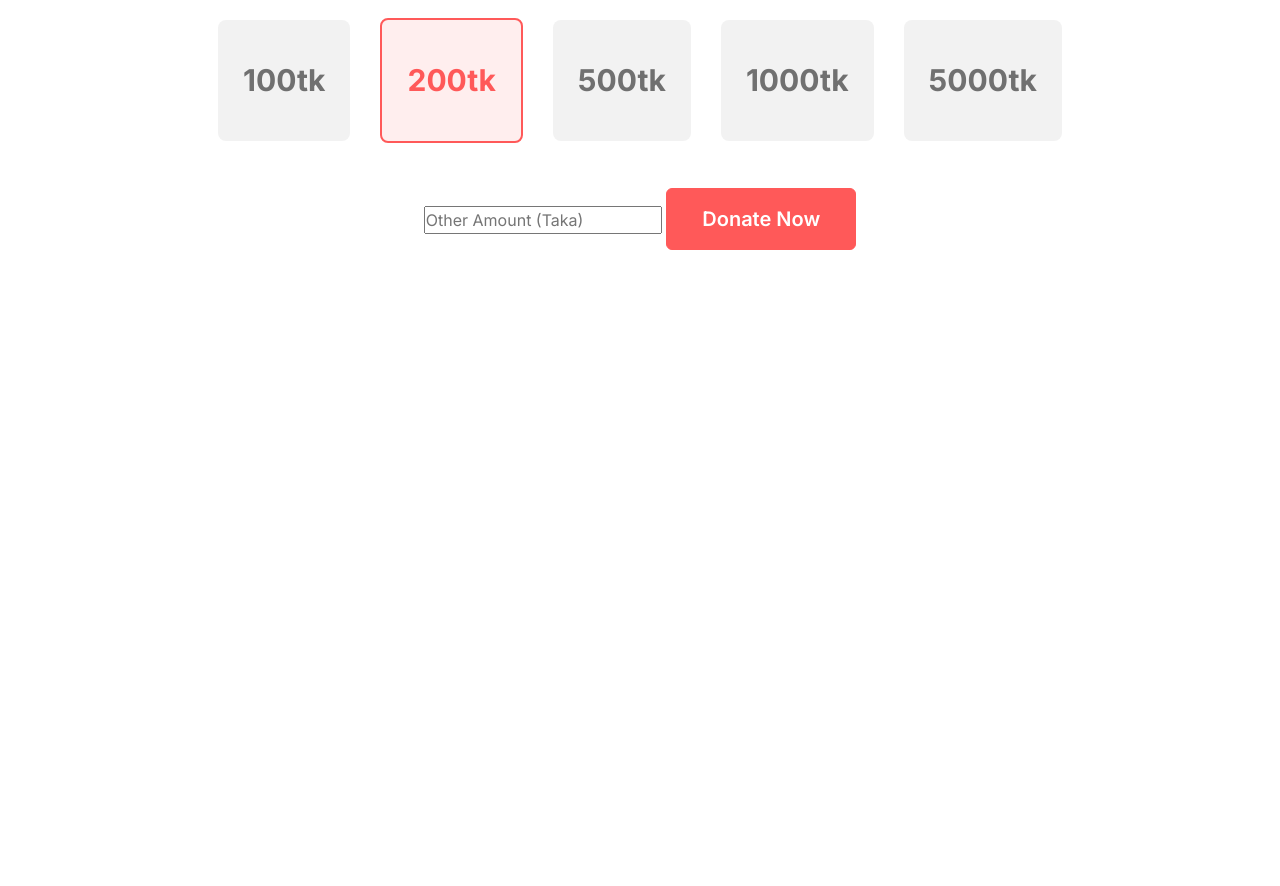
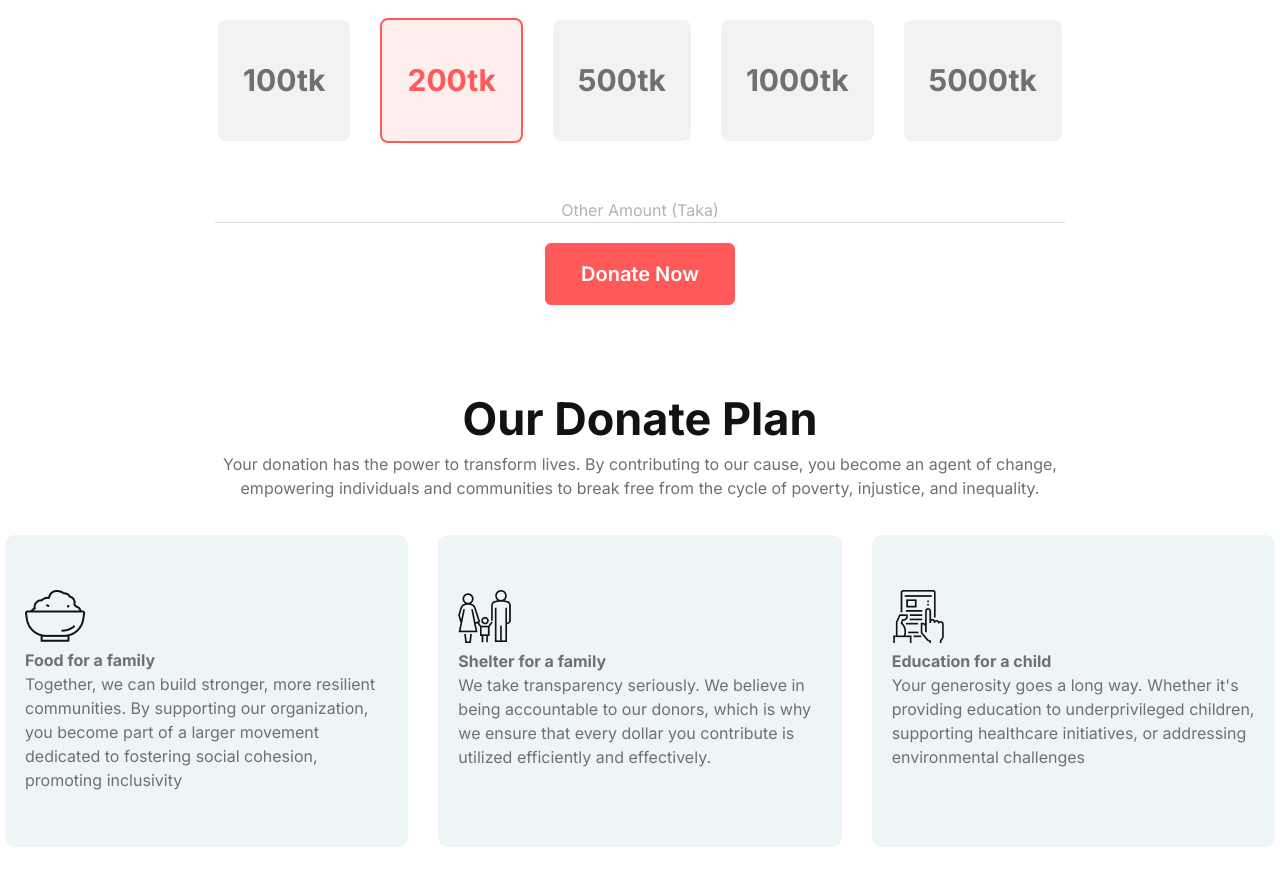
Before and after one commit to iamamolsarker/assign_01_donate_today, a plain HTML site: page index.html in a window 1280 px wide. Shown: the part 863-1749 px from the top of the page. Before the commit the page ends 1193 px from the top, so only its background shows below. Drawn offline with Linux system fonts and the light colour scheme.

Commit message:
donate plan

```diff
--- a/index.html
+++ b/index.html
@@ -18,7 +18,7 @@
             <a href="" class="donate-btn">Donate Now</a>
         </div>
     </section>
-    <section class="donate-amount">
+    <section class="donate-amount flex-column">
         <div class="small-container">
             <h2 class="sub-title">Donate Today</h2>
             <p class="amount-text">Your donation has the power to transform lives. By contributing to our cause, you become an agent of change, empowering individuals and communities to break free from the cycle of poverty, injustice, and inequality.</p>
@@ -40,9 +40,32 @@
                 <h3 class="amount-title">5000tk</h3>
             </div>
         </div>
-        <div>
-            <input type="text" name="" id="" placeholder="Other Amount (Taka)">
-            <button type="submit" class="donate-btn">Donate Now</button>
+        <div class="small-container flex-column">
+            <input type="text" name="" id="" placeholder="Other Amount (Taka)" class="custom-amount-field">
+            <button type="submit" class="donate-submit-btn donate-btn">Donate Now</button>
+        </div>
+    </section>
+    <section class="flex-column">
+        <div class="small-container">
+            <h2 class="sub-title">Our Donate Plan</h2>
+            <p class="amount-text">Your donation has the power to transform lives. By contributing to our cause, you become an agent of change, empowering individuals and communities to break free from the cycle of poverty, injustice, and inequality.</p>
+        </div>
+        <div class="flex-container container donate-plan-box">
+            <div class="third plan-1">
+                <img src="images/food.png" alt="">
+                <h3 class="plan-title">Food for a family</h3>
+                <p class="plan-text">Together, we can build stronger, more resilient communities. By supporting our organization, you become part of a larger movement dedicated to fostering social cohesion, promoting inclusivity</p>
+            </div>
+            <div class="third plan-2">
+                <img src="images/family.png" alt="">
+                <h3 class="plan-title">Shelter for a family</h3>
+                <p class="plan-text">We take transparency seriously. We believe in being accountable to our donors, which is why we ensure that every dollar you contribute is utilized efficiently and effectively.</p>
+            </div>
+            <div class="third plan-3">
+                <img src="images/education.png" alt="">
+                <h3 class="plan-title">Education for a child</h3>
+                <p class="plan-text">Your generosity goes a long way. Whether it's providing education to underprivileged children, supporting healthcare initiatives, or addressing environmental challenges</p>
+            </div>
         </div>
     </section>
 </body>
--- a/style.css
+++ b/style.css
@@ -23,6 +23,9 @@
 section{
     margin-bottom: 80px;
 }
+.small-container{
+    width: 850px;
+}
 /* Banner section Styles */
 .banner-section{
     background-image:url(images/banner_bg.png);
@@ -31,9 +34,7 @@ section{
     background-size: cover;
     min-height: 80vh;
 }
-.small-container{
-    width: 850px;
-}
+
 .main-title{
     color: #ffffff;
     font-size: 60px;
@@ -64,7 +65,7 @@ section{
 
 }
 /* Donate Today section */
-.donate-amount{
+.flex-column{
     display: flex;
     flex-direction: column;
     align-items: center;
@@ -100,3 +101,37 @@ section{
 #active-title{
     color: #FF5959;
 }
+
+.custom-amount-field{
+    width: 100%;
+    display: block;
+    margin-top: 40px;
+    border: 0;
+    border-bottom: 1px solid #DADADA;
+}
+.donate-submit-btn{
+    margin-top: 20px;
+}
+::placeholder{
+    color: #B3B3B3;
+    text-align: center;
+}
+.third{
+    width: 33.33%;
+    padding: 55px 20px;
+    margin: 15px;
+    border-radius: 10px;
+}
+.plan-1{
+    background: rgba(79, 157, 166, 0.1);
+}
+.plan-2{
+    background: rgba(79, 157, 166, 0.1);
+}
+.plan-3{
+    background: rgba(79, 157, 166, 0.1);
+}
+.donate-plan-box{
+    align-items: stretch;
+    margin-top: 20px;
+}
```
Also changed, not shown: images/education.png (added), images/family.png (added), images/food.png (added).
